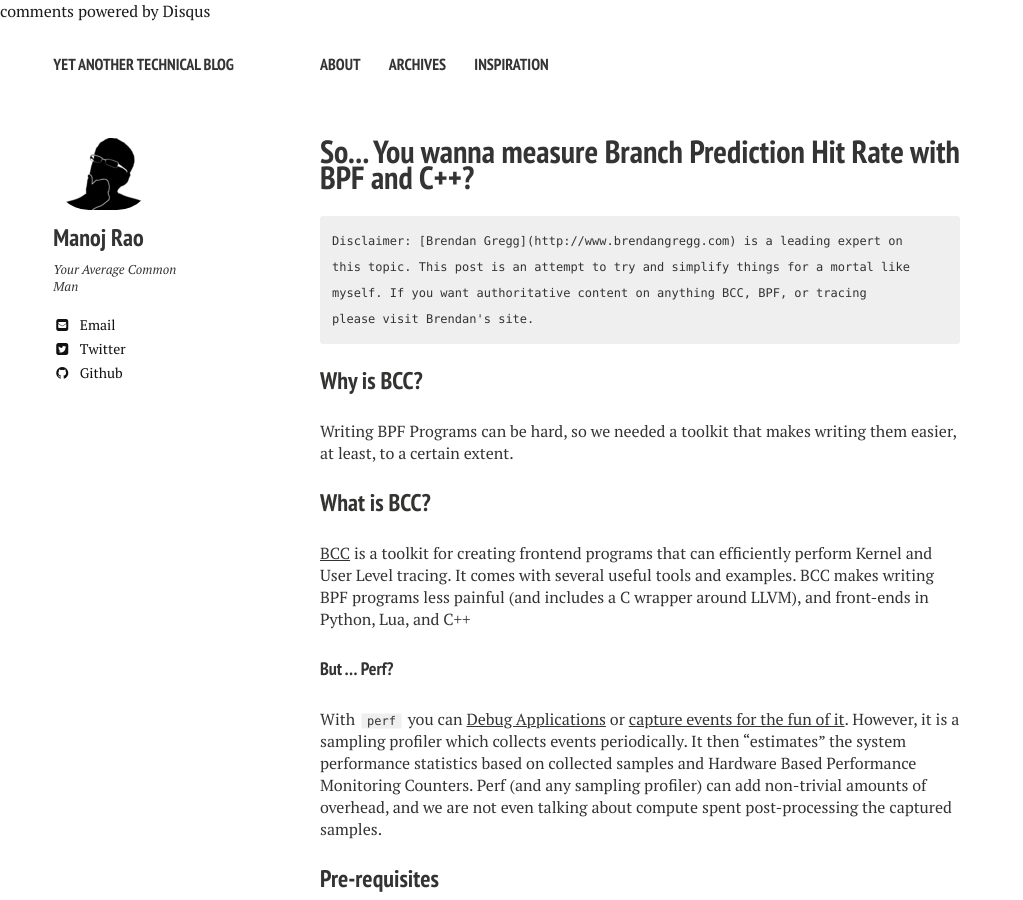
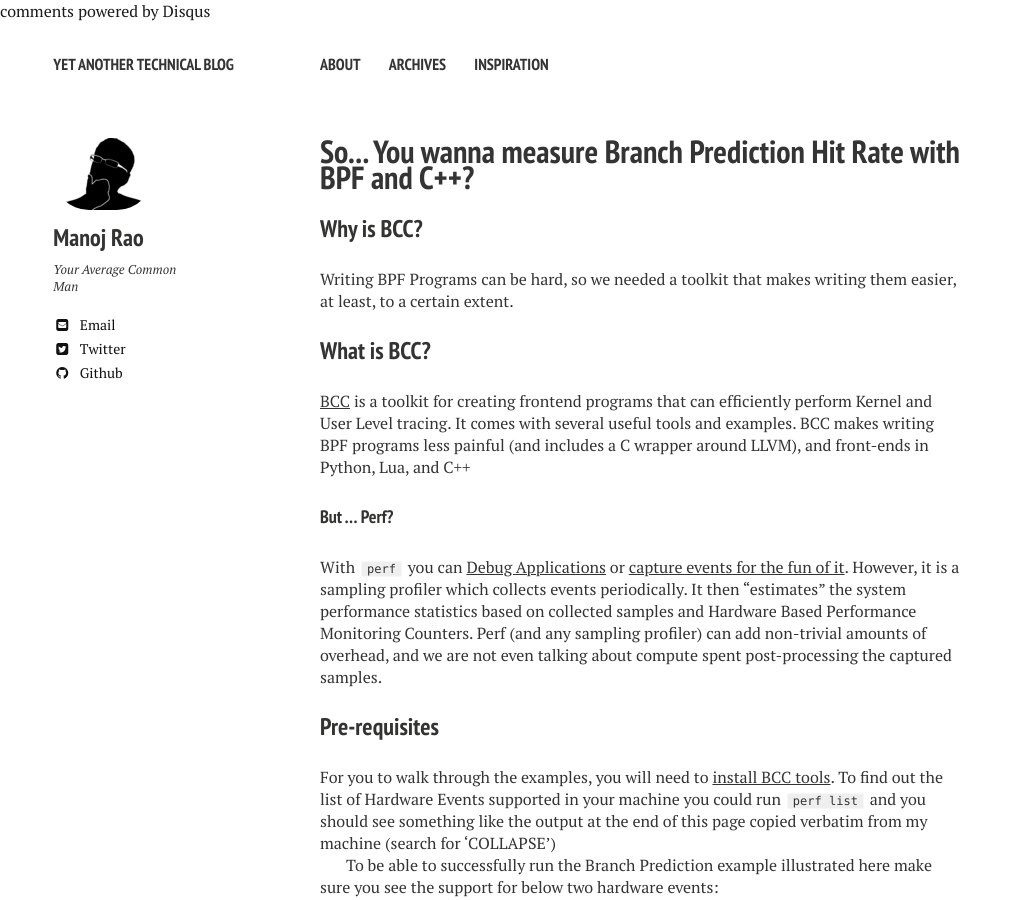
Before and after one commit to mycpuorg/mycpuorg.github.io, a Jekyll site: the page built from _posts/2020-01-14-writing-bpf-c++.md, in a window 1280 px wide and 900 px high. Shown: the whole window, without its empty margins (0-1023 px from the left). Built offline with Jekyll 4.4.1, drawn with Linux system fonts in a browser that asks for light colours; nearby versions of some CDN libraries; comment, search, counter and statistics services are not loaded; some of the changed text lies outside the part shown.

Commit message:
Disclaimer to the end

````diff
--- a/_posts/2020-01-14-writing-bpf-c++.md
+++ b/_posts/2020-01-14-writing-bpf-c++.md
@@ -5,12 +5,6 @@
 tags: [Linux, Code, C++, BPF, eBPF, BCC, tracing, LLVM]
 comments: true
 ---
-```
-Disclaimer: [Brendan Gregg](http://www.brendangregg.com) is a leading expert on
-this topic. This post is an attempt to try and simplify things for a mortal like
-myself. If you want authoritative content on anything BCC, BPF, or tracing
-please visit Brendan's site.
-```
 ### Why is BCC?
 Writing BPF Programs can be hard, so we needed a toolkit that makes writing them
 easier, at least, to a certain extent.
@@ -258,6 +252,12 @@
 + http://www.mycpu.org/flamegraphs-on-c++/
 + http://www.mycpu.org/perf-events/
 
+```
+Disclaimer: [Brendan Gregg](http://www.brendangregg.com) is a leading expert on
+this topic. This post is an attempt to try and simplify things for a mortal like
+myself. If you want authoritative content on anything BCC, BPF, or tracing
+please visit Brendan's site.
+```
 <details><summary><b>CLICK COLLAPSE/UNCOLLAPSE FULL PERF LIST</b></summary>
 <p>
 
````
